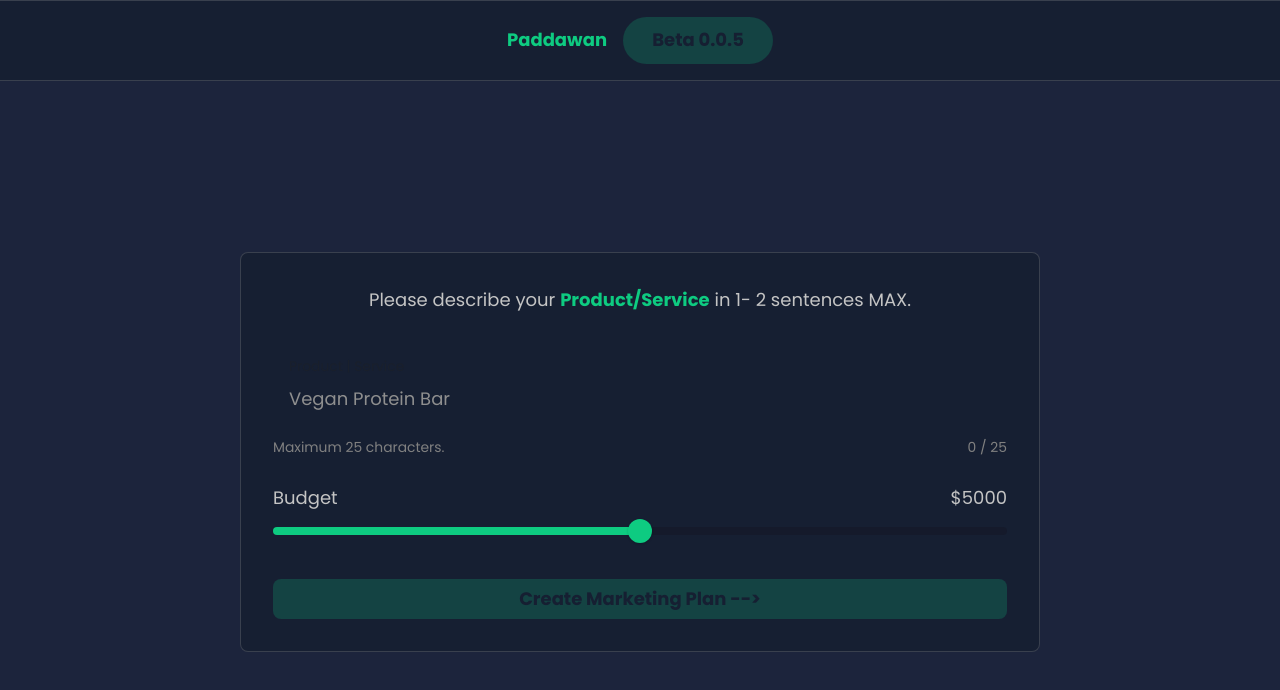
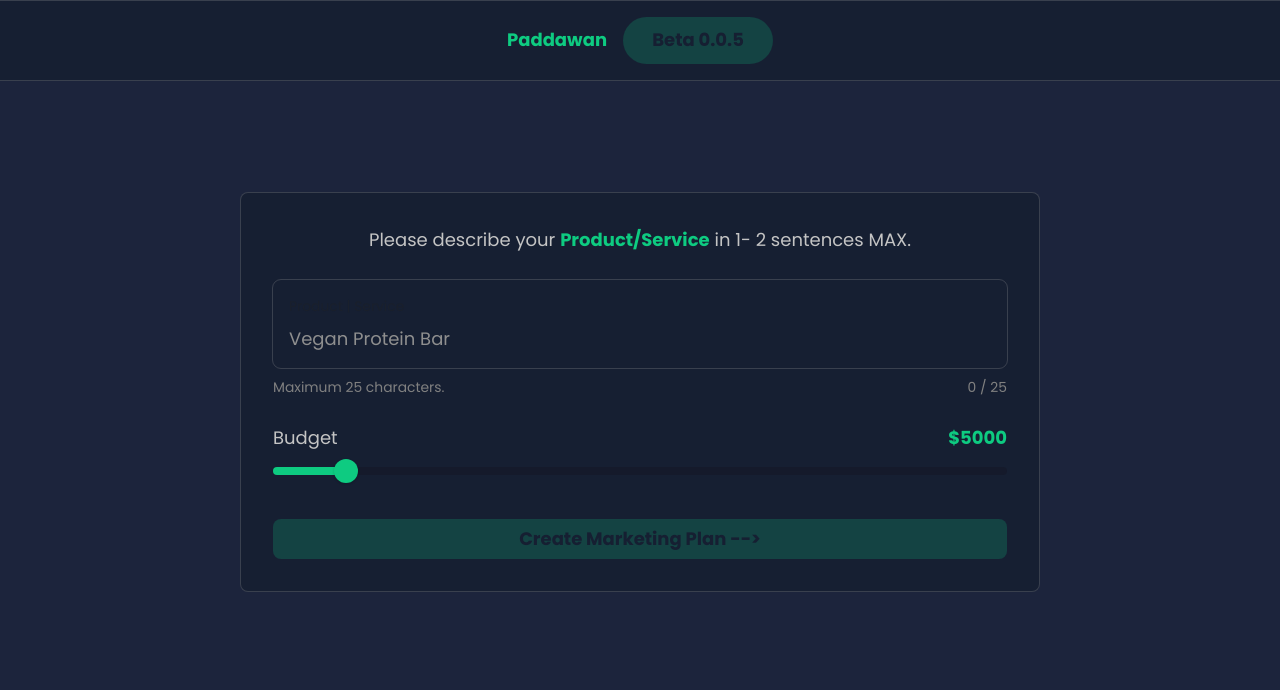
Before and after one commit to souther1407/client-marketingplan-generator, a React (Vite) app: page / in a window 1280 px wide. Shown: the top 690 px of the page. Built offline with nearby package versions, Linux system fonts and the light colour scheme; no server answers.

Commit message:
implementados pequeños cambios de estilos y correcciones en la landing page

```diff
--- a/src/components/atoms/Input/input.module.css
+++ b/src/components/atoms/Input/input.module.css
@@ -21,11 +21,13 @@
 .secondary .icon + .input {
   padding: 8px 16px 8px 48px;
 }
-
+.primary.container {
+  outline: 1px solid var(--light-gray);
+  border-radius: 8px;
+}
 .primary.container:hover,
 .primary.container:has(.input:focus) {
   outline: 1px solid var(--primary);
-  border-radius: 8px;
 }
 
 .primary .icon {
--- a/src/pages/MainPage/MainPage.jsx
+++ b/src/pages/MainPage/MainPage.jsx
@@ -74,14 +74,16 @@ const MainPage = () => {
           <div className={styles.budgetSlider}>
             <section>
               <Text>Budget</Text>
-              <Text>${input.budget}</Text>
+              <Text>
+                <Mark color="primary">${input.budget}</Mark>
+              </Text>
             </section>
             <Slider
               id="budget"
               onChange={handleChange}
               value={input.budget}
               min={10}
-              max={10000}
+              max={50000}
               step={10}
             />
           </div>
--- a/src/pages/MainPage/mainPage.module.css
+++ b/src/pages/MainPage/mainPage.module.css
@@ -35,6 +35,7 @@
   flex-direction: column;
   gap: 24px;
   padding: 32px;
+  margin-bottom: 120px;
 }
 
 .budgetSlider {
```
